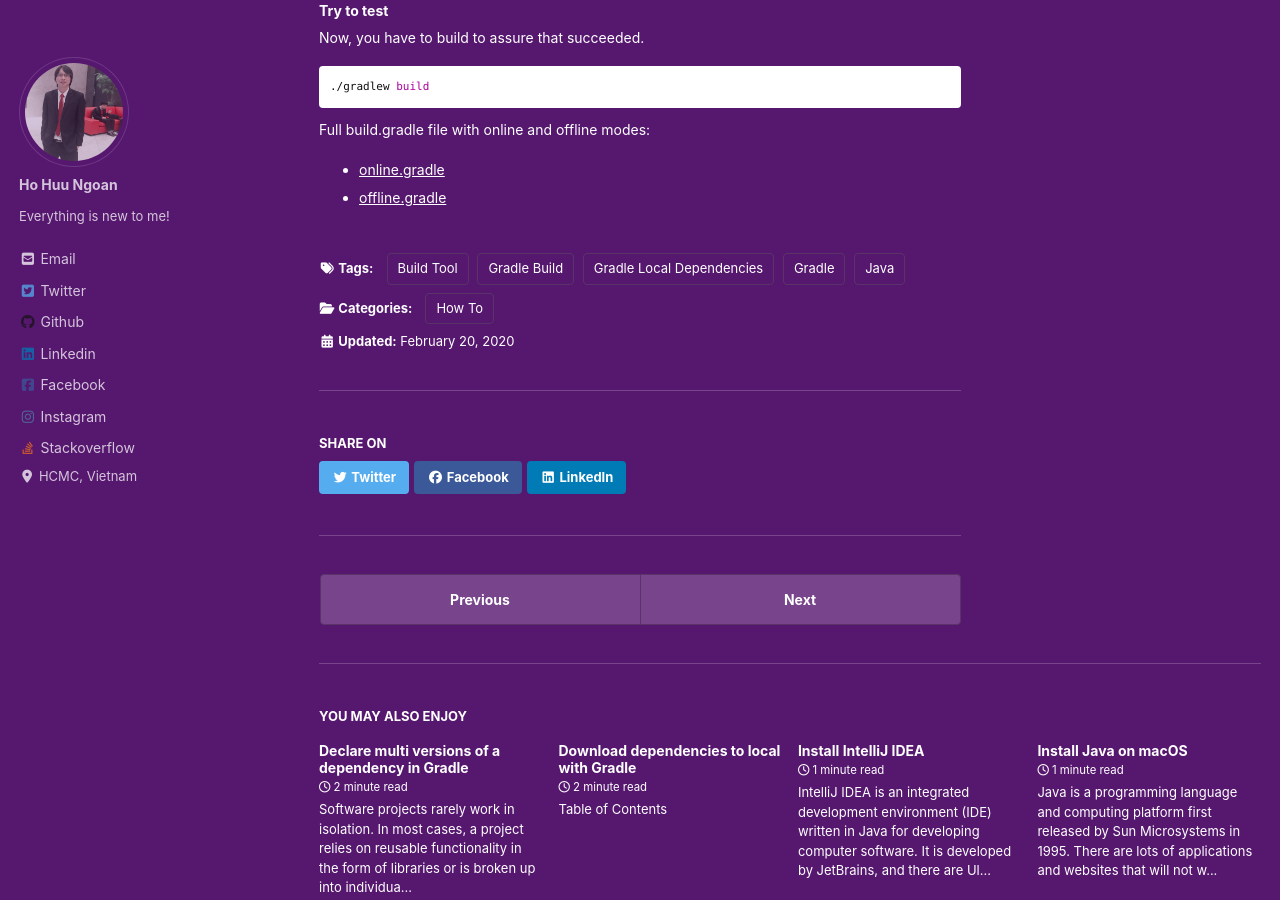
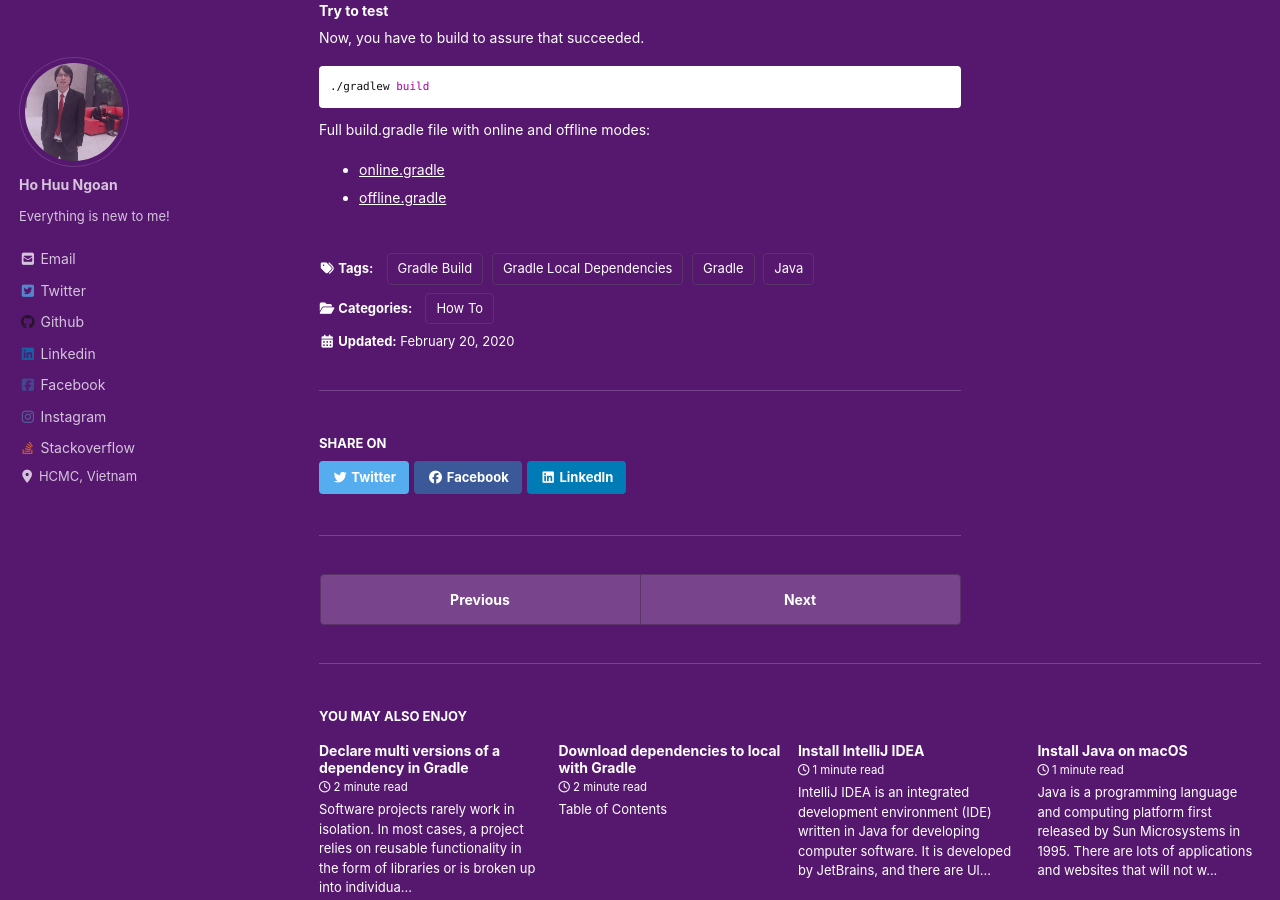
Before and after one commit to ngoanh2n/blog, a Jekyll site: the page built from _posts/2020-02-20-build-gradle-project-without-an-internet-connection.md, in a window 1280 px wide and 900 px high, scrolled down 3594 px. Built offline with Jekyll 4.4.1, drawn with Linux system fonts in a browser that asks for light colours; cached includes are drawn as plain includes; nearby versions of some CDN libraries; comment, search, counter and statistics services are not loaded; a style sheet for code colours, icons or effects is not loaded.

Commit message:
[POST] Update tags for 2020-02-20-build-gradle-project-without-an-internet-connection.md

```diff
--- a/_posts/2020-02-20-build-gradle-project-without-an-internet-connection.md
+++ b/_posts/2020-02-20-build-gradle-project-without-an-internet-connection.md
@@ -6,9 +6,8 @@ categories:
   - How To
 tags:
   - Gradle
+  - Gradle Build
   - Gradle Local Dependencies
-  - Gradle Build
-  - Build Tool
   - Java
 ---
 
```
